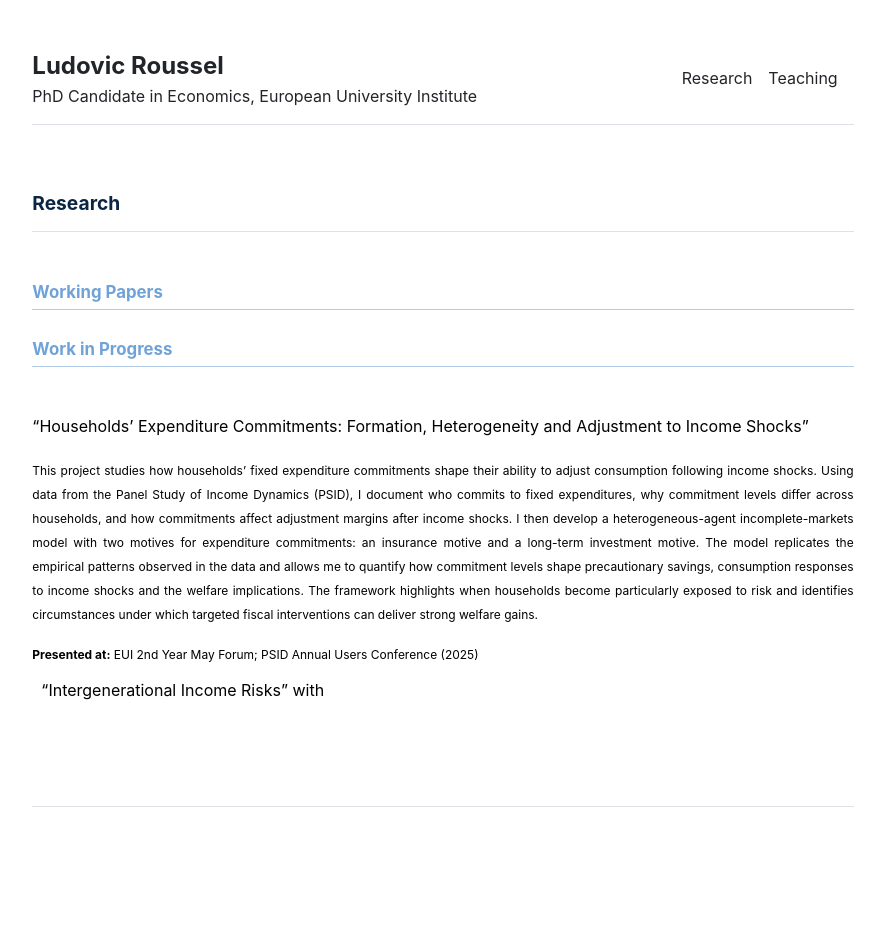
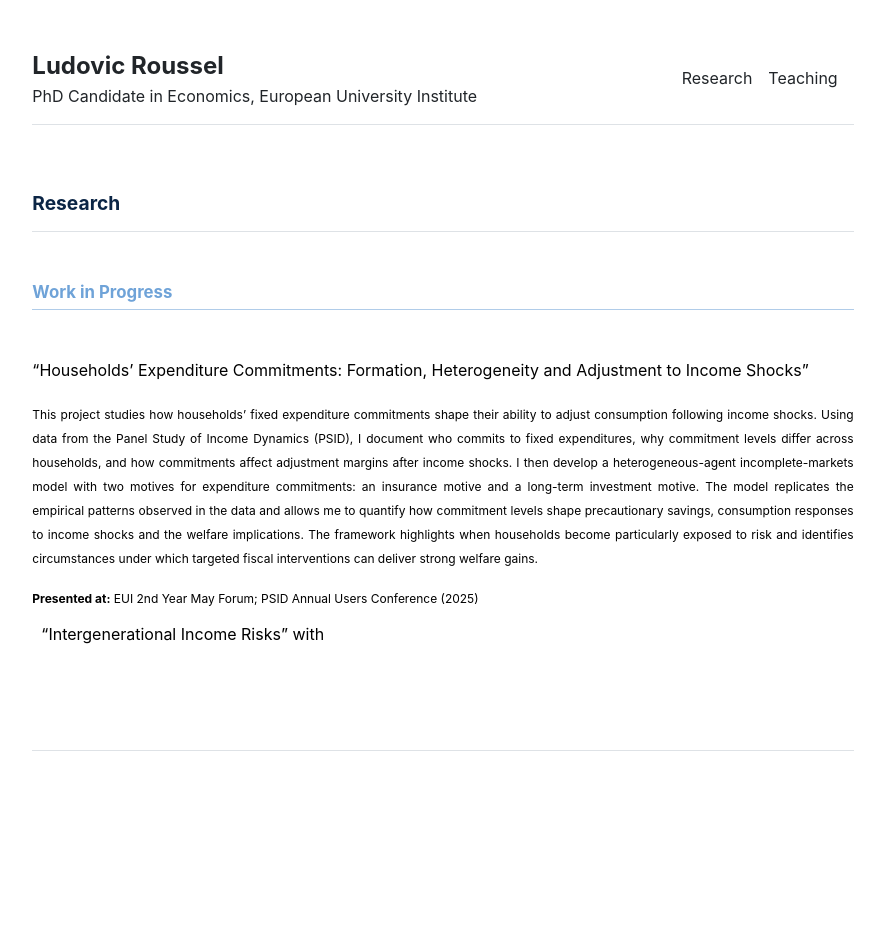
Before and after one commit to LudovicRoussel/ludovicroussel.github.io, a Jekyll site: the page built from Research/Research.md, in a window 1280 px wide. Shown: the whole page, without its empty margins (197-1082 px from the left). Built offline with Jekyll 4.4.1, drawn with Linux system fonts in a browser that asks for light colours; after the commit the page ends 900 px from its top, so only the background shows below that.

Commit message:
Remove 'Working Papers' section from Research.md

```diff
--- a/Research/Research.md
+++ b/Research/Research.md
@@ -4,7 +4,6 @@ permalink: /Research/
 title: "Research"
 ---
 
-<div class="research-section-title">Working Papers</div>
 <div class="research-section-title">Work in Progress</div>
 
 
```
